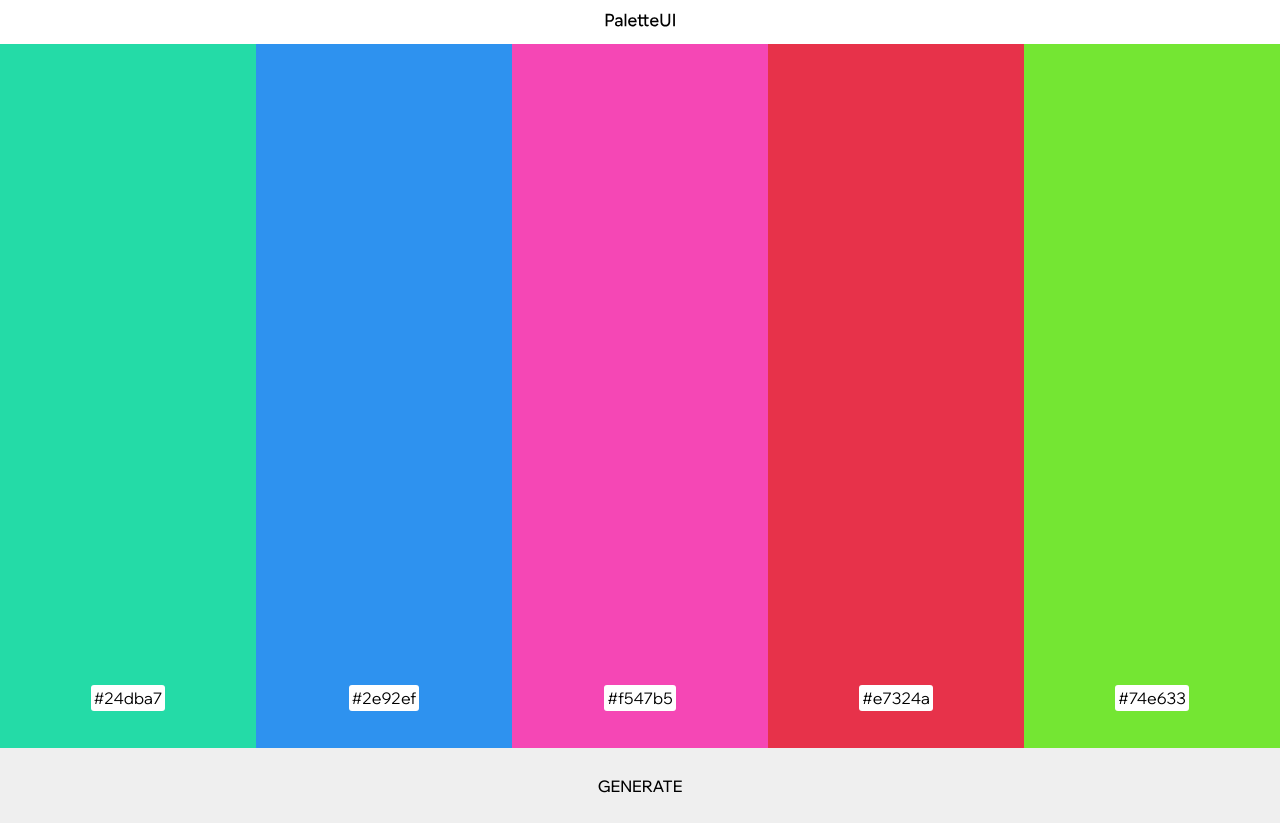
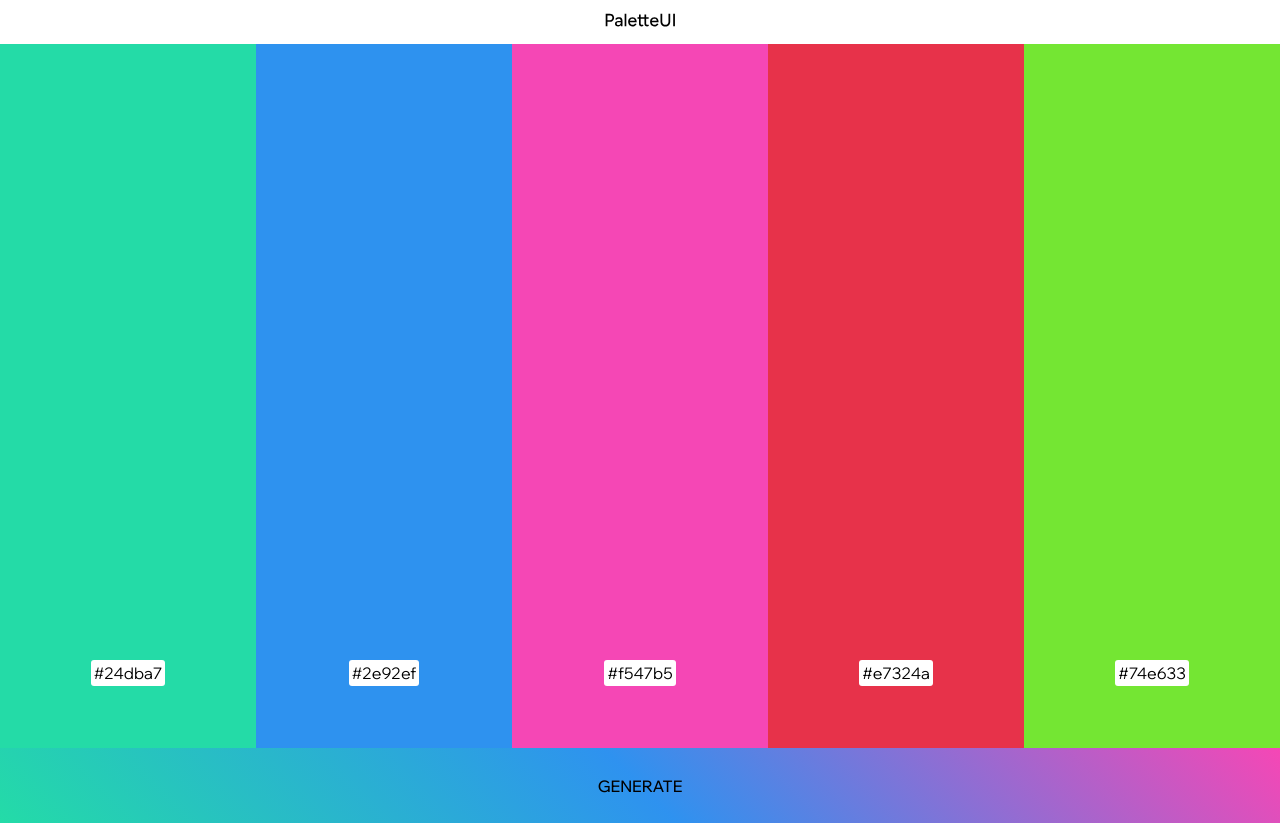
Before and after one commit to Hctor11/palette-ui, a Next.js app: page /generator in a window 1280 px wide. Built offline with nearby package versions, Linux system fonts and the light colour scheme.

Commit message:
[add] button style

```diff
--- a/src/app/generator/generator.sass
+++ b/src/app/generator/generator.sass
@@ -49,6 +49,7 @@
     padding: 10px
 
 .generate-button
+    border: 2px solid black
     cursor: pointer
     height: 75px
     border-style: none
@@ -56,3 +57,4 @@
     text-decoration: none
     font: inherit
     font-weight: 500
+    transition: .2s ease-in-out
--- a/src/app/generator/page.tsx
+++ b/src/app/generator/page.tsx
@@ -81,6 +81,9 @@ const Page = () => {
             <button id="button" onClick={() => handleMinusColorClick()}>
               <Image src="/delicon.svg" width={32} height={32} alt="icon" />
             </button>
+            <button id="button" onClick={() => handleSpanClick(`${hslToHex(color)}`)}>
+              <Image src="/copyicon.svg" width={32} height={32} alt="icon" />
+            </button>
           </div>
         ))}
       </div>
@@ -88,6 +91,10 @@ const Page = () => {
         className="generate-button"
         onClick={() => setPalette(generatePalette(numberOfColors))}
         onKeyDown={handleSpaceGeneration}
+        style={{
+          background: `linear-gradient(45deg,${palette[0]}, ${palette[1]}, ${palette[2]})`,
+          transition: '.2s ease-in-out'
+        }}
       >
         GENERATE
       </button>
```
Also changed, not shown: public/copyicon.svg (added).
